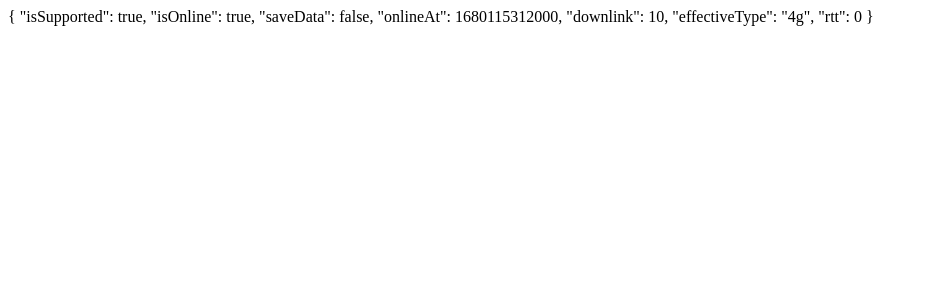
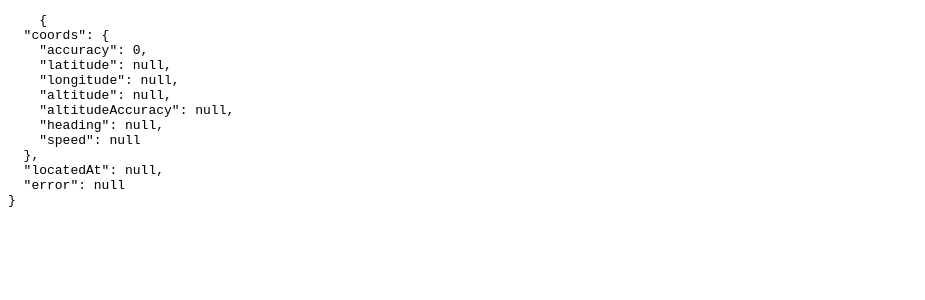
Before and after one commit to Develing1991/vueuse-deepdive, a Vue app: page / in a window 1280 px wide. Shown: the top 300 px of the page, without its empty margins (0-925 px from the left). Built offline with nearby package versions, Linux system fonts and the light colour scheme; no server answers.

Commit message:
useGeolocation

```diff
--- a/src/App.vue
+++ b/src/App.vue
@@ -1,12 +1,32 @@
 <script setup>
 import { ref, watch } from 'vue';
-import { useNetwork } from '@vueuse/core';
+import { useGeolocation } from '@vueuse/core';
 
-const network = useNetwork();
+const { coords, locatedAt, error } = useGeolocation();
 </script>
 
 <template>
-  {{ network }}
+  <pre lang="json">
+    {{
+      JSON.stringify(
+        {
+          coords: {
+            accuracy: coords.accuracy,
+            latitude: coords.latitude,
+            longitude: coords.longitude,
+            altitude: coords.altitude,
+            altitudeAccuracy: coords.altitudeAccuracy,
+            heading: coords.heading,
+            speed: coords.speed,
+          },
+          locatedAt,
+          error: error ? error.message : error,
+        },
+        null,
+        2
+      )
+    }}
+  </pre>
 </template>
 
 <style></style>
```
